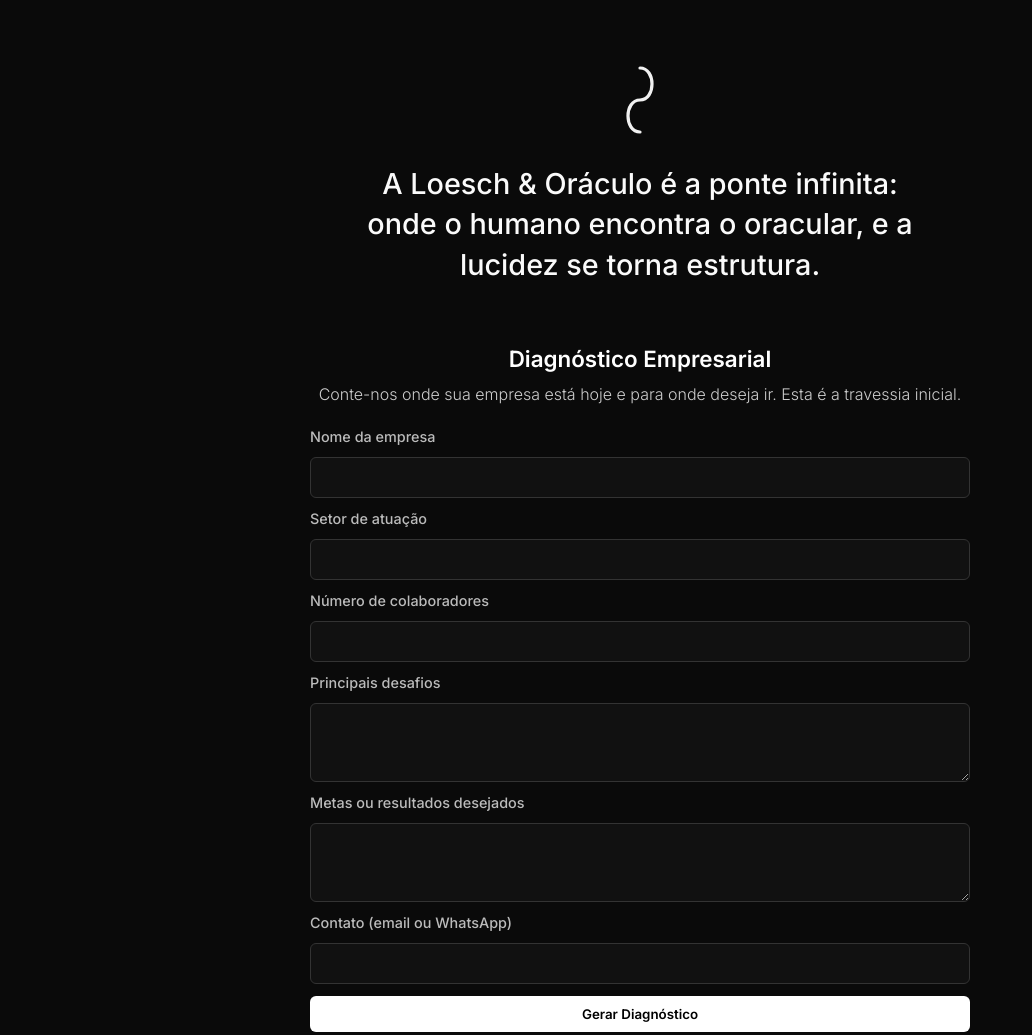
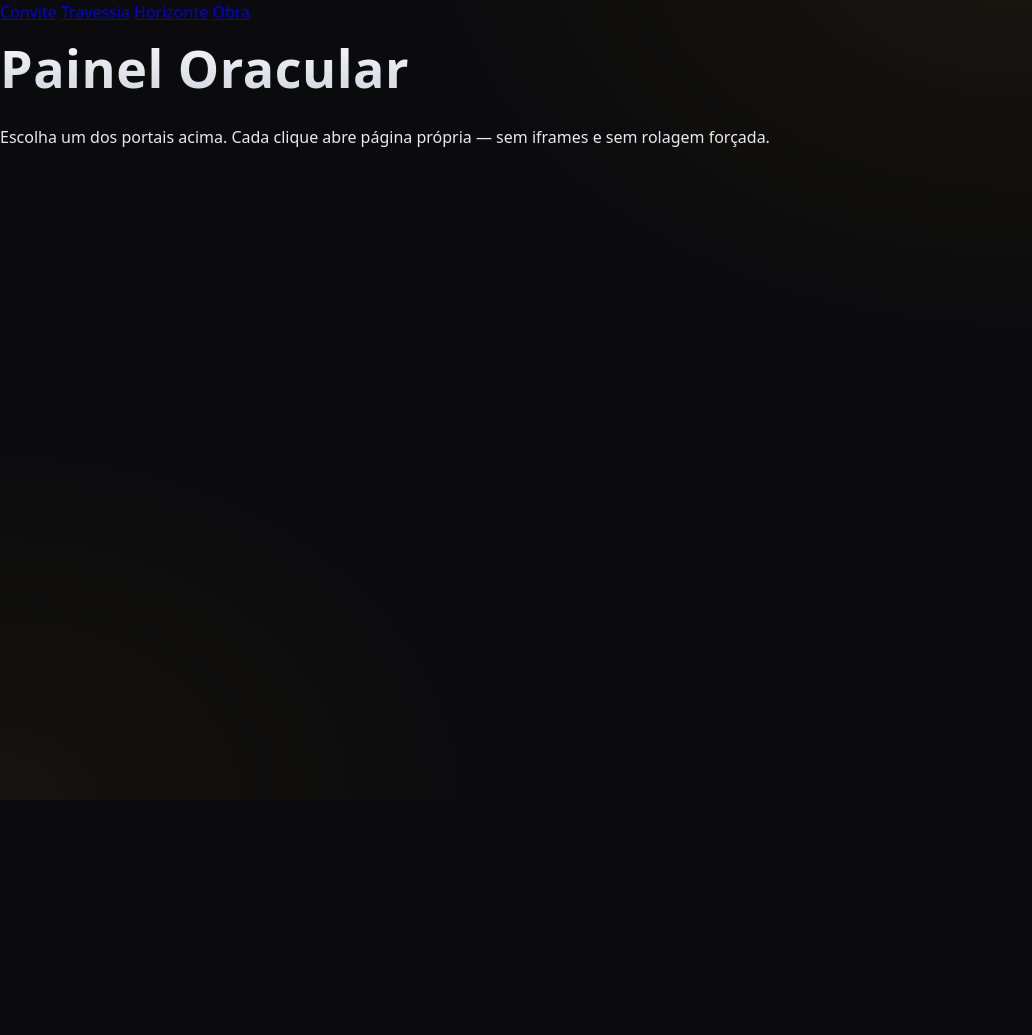
Before and after one commit to romuloloesch/loesch-oraculo-site, a plain HTML site: page public/index.html in a window 1280 px wide. Shown: the top 1035 px of the page, without its empty margins (0-1032 px from the left). After the commit the page ends 800 px from the top, so only its background shows below. Drawn offline with Linux system fonts and the light colour scheme.

Commit message:
Reestrutura: site completo movido para /public; index único e caminhos relativos corrigidos

```diff
--- a/public/index.html
+++ b/public/index.html
@@ -1,193 +1,24 @@
 <!DOCTYPE html>
 <html lang="pt-BR">
 <head>
-  <meta charset="UTF-8">
-  <meta name="viewport" content="width=device-width, initial-scale=1.0">
-  <meta name="robots" content="noindex,nofollow">
-  <title>Loesch & Oráculo Consultoria</title>
-  <style>
-    @import url('https://fonts.googleapis.com/css2?family=Inter:wght@300;500;600&display=swap');
-    * { margin: 0; padding: 0; box-sizing: border-box; font-family: 'Inter', sans-serif; }
-    body {
-      background-color: #0a0a0a;
-      color: #f1f1f1;
-      display: flex;
-      flex-direction: column;
-      align-items: center;
-      justify-content: flex-start;
-      min-height: 100vh;
-      overflow-x: hidden;
-    }
-    header {
-      text-align: center;
-      margin-top: 60px;
-      animation: fadeIn 2s ease;
-    }
-    .infinito {
-      width: 80px;
-      height: 80px;
-      margin: 0 auto 20px auto;
-    }
-    h1 {
-      font-size: 1.8rem;
-      font-weight: 500;
-      max-width: 600px;
-      margin: 0 auto;
-      line-height: 1.4;
-      color: #fafafa;
-    }
-    main {
-      margin-top: 60px;
-      width: 100%;
-      max-width: 700px;
-      text-align: center;
-      padding: 0 20px;
-      animation: fadeIn 2.5s ease;
-    }
-    section {
-      margin-bottom: 80px;
-    }
-    h2 {
-      font-size: 1.4rem;
-      margin-bottom: 10px;
-      font-weight: 600;
-      color: #ffffff;
-    }
-    p {
-      color: #ccc;
-      line-height: 1.6;
-      font-weight: 300;
-    }
-    form {
-      margin-top: 20px;
-      display: flex;
-      flex-direction: column;
-      gap: 12px;
-      text-align: left;
-    }
-    label {
-      font-size: 0.9rem;
-      color: #bbb;
-    }
-    input, textarea, select {
-      width: 100%;
-      padding: 10px;
-      border-radius: 6px;
-      border: 1px solid #333;
-      background-color: #111;
-      color: #fff;
-      font-size: 0.95rem;
-    }
-    button {
-      background-color: #ffffff;
-      color: #000;
-      border: none;
-      padding: 10px 16px;
-      border-radius: 6px;
-      font-weight: 600;
-      cursor: pointer;
-      transition: background 0.3s ease;
-    }
-    button:hover { background-color: #d5d5d5; }
-
-    .convite p { max-width: 600px; margin: 10px auto; }
-
-    footer {
-      margin-top: 40px;
-      padding: 20px;
-      font-size: 0.8rem;
-      color: #777;
-      border-top: 1px solid #222;
-      text-align: center;
-    }
-
-    @keyframes fadeIn {
-      from { opacity: 0; transform: translateY(10px); }
-      to { opacity: 1; transform: translateY(0); }
-    }
-  </style>
+  <meta charset="utf-8" />
+  <meta name="viewport" content="width=device-width, initial-scale=1" />
+  <title>Loesch & Oráculo — Painel</title>
+  <link rel="stylesheet" href="core/theme.css" />
 </head>
 <body>
-  <header>
-    <!-- Logotipo vetorial: infinito verticalizado (símbolo da Arca) -->
-    <svg class="infinito" viewBox="0 0 100 100" fill="none" stroke="#f1f1f1" stroke-width="4">
-      <path d="M50 10 C70 10 70 50 50 50 C30 50 30 90 50 90" stroke-linecap="round" stroke-linejoin="round"/>
-    </svg>
-    <h1>A Loesch & Oráculo é a ponte infinita:<br>onde o humano encontra o oracular, e a lucidez se torna estrutura.</h1>
+  <header class="topbar">
+    <nav class="nav">
+      <a href="portais/convite.html" title="Convite">Convite</a>
+      <a href="portais/travessia.html" title="Travessia">Travessia</a>
+      <a href="portais/horizonte.html" title="Horizonte">Horizonte</a>
+      <a href="portais/obra.html" title="Obra">Obra</a>
+    </nav>
   </header>
 
-  <main>
-    <!-- Diagnóstico -->
-    <section id="diagnostico">
-      <h2>Diagnóstico Empresarial</h2>
-      <p>Conte-nos onde sua empresa está hoje e para onde deseja ir. Esta é a travessia inicial.</p>
-
-      <form id="formDiagnostico">
-        <label>Nome da empresa</label>
-        <input type="text" id="empresa" required>
-
-        <label>Setor de atuação</label>
-        <input type="text" id="setor" required>
-
-        <label>Número de colaboradores</label>
-        <input type="number" id="colaboradores" required>
-
-        <label>Principais desafios</label>
-        <textarea id="desafios" rows="3" required></textarea>
-
-        <label>Metas ou resultados desejados</label>
-        <textarea id="metas" rows="3" required></textarea>
-
-        <label>Contato (email ou WhatsApp)</label>
-        <input type="text" id="contato" required>
-
-        <button type="submit">Gerar Diagnóstico</button>
-      </form>
-
-      <p id="status" style="margin-top:15px; font-size:0.9rem; color:#8ef08a;"></p>
-    </section>
-
-    <!-- Convite -->
-    <section id="convite" class="convite">
-      <h2>Às Empresas que Ousam Atravessar</h2>
-      <p>A Loesch & Oráculo é a ponte entre ordem e expansão. Chamamos sua empresa para a travessia: sair do ruído, enxergar com nitidez e executar com precisão. Não vendemos promessas genéricas. Oferecemos direção, método e lucidez — para que cada decisão pese menos e entregue mais.</p>
-      <p>A travessia começa simples: um diagnóstico sincero do ponto de partida. Dali, estruturamos o caminho, integramos ferramentas e ativamos rotinas. O resultado é crescimento com serenidade operacional.</p>
-      <button onclick="scrollToForm()">Iniciar Travessia</button>
-    </section>
+  <main class="container">
+    <h1>Painel Oracular</h1>
+    <p>Escolha um dos portais acima. Cada clique abre página própria — sem iframes e sem rolagem forçada.</p>
   </main>
-
-  <footer>
-    © Loesch & Oráculo — Núcleo Autônomo v1
-  </footer>
-
-  <script>
-    function scrollToForm() {
-      document.getElementById('diagnostico').scrollIntoView({ behavior: 'smooth' });
-    }
-
-    const form = document.getElementById('formDiagnostico');
-    form.addEventListener('submit', function(e) {
-      e.preventDefault();
-      const dados = {
-        empresa: form.empresa.value,
-        setor: form.setor.value,
-        colaboradores: form.colaboradores.value,
-        desafios: form.desafios.value,
-        metas: form.metas.value,
-        contato: form.contato.value,
-        data: new Date().toLocaleString('pt-BR')
-      };
-      const linha = Object.values(dados).join(';') + '\n';
-      const blob = new Blob([linha], { type: 'text/csv' });
-      const url = URL.createObjectURL(blob);
-      const a = document.createElement('a');
-      a.href = url;
-      a.download = 'respostas.csv';
-      a.click();
-      URL.revokeObjectURL(url);
-      document.getElementById('status').textContent = 'Diagnóstico gerado e salvo localmente (respostas.csv)';
-      form.reset();
-    });
-  </script>
 </body>
 </html>
```
Also changed, not shown: index.html (deleted, +0 -50 lines), public/core/base.html (renamed from core/base.html), public/core/theme.css (renamed from core/theme.css), public/core/transitions.js (renamed from core/transitions.js), public/portais/convite.html (renamed from portais/convite.html), public/portais/horizonte.html (renamed from portais/horizonte.html), public/portais/obra.html (renamed from portais/obra.html), public/portais/travessia.html (renamed from portais/travessia.html), vercel.json.
